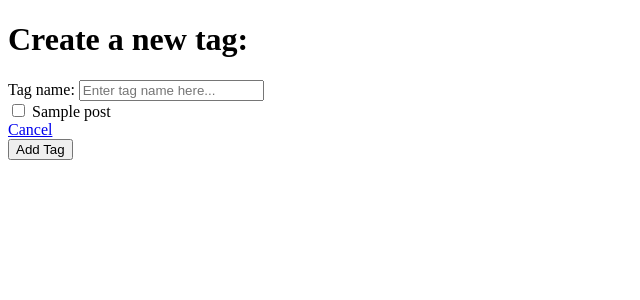
After one commit to salashamir/blogly-flask, a Flask app: page /tags/new in a window 1280 px wide. The commit adds this page. Shown: the top 300 px of the page, without its empty margins (0-640 px from the left). Run offline with Flask 2, Linux system fonts and the light colour scheme; tables that the repository leaves empty hold one stand-in row (values such as "Sample post").

Commit message:
blogly completed: all functionality implemented

```diff
--- a/app.py
+++ b/app.py
@@ -1,7 +1,7 @@
 """Blogly application."""
 
 from flask import Flask, request, redirect, render_template, flash
-from models import db, connect_db, User, Post
+from models import db, connect_db, User, Post, Tag
 from flask_debugtoolbar import DebugToolbarExtension
 
 app = Flask(__name__)
@@ -95,13 +95,18 @@ def post_details(post_id):
 def new_post_form(user_id):
     """Display a form to create a new post for one user"""
     user = User.query.get_or_404(user_id)
-    return render_template('posts/new-post.html', user=user)
+    tags = Tag.query.all()
+    return render_template('posts/new-post.html', user=user, tags=tags)
 
 @app.route('/users/<int:user_id>/posts/new', methods=["POST"])
 def new_post(user_id):
     """Deal with submitted form to create a new post"""
+
     user = User.query.get_or_404(user_id)
-    new_post = Post(title=request.form['title'], content=request.form['content'], user_id=user_id)
+    id_tags = [int(num) for num in request.form.getlist("tags")]
+    tags = Tag.query.filter(Tag.id.in_(id_tags)).all()
+
+    new_post = Post(title=request.form['title'], content=request.form['content'], user=user, tags=tags)
 
     db.session.add(new_post)
     db.session.commit()
@@ -123,15 +128,20 @@ def delete_post(post_id):
 @app.route('/posts/<int:post_id>/edit')
 def edit_post(post_id):
     """Form to edit post"""
+
     post = Post.query.get_or_404(post_id)
-    return render_template('posts/edit-post.html', post=post)
+    tags = Tag.query.all()
+    return render_template('posts/edit-post.html', post=post, tags=tags)
 
 @app.route('/posts/<int:post_id>/edit', methods=["POST"])
 def submit_edit(post_id):
     """Form to edit post"""
+
     post = Post.query.get_or_404(post_id)
     post.title = request.form['title']
     post.content = request.form['content']
+    id_tags = [int(num) for num in request.form.getlist("tags")]
+    post.tags = Tag.query.filter(Tag.id.in_(id_tags)).all()
 
     db.session.add(post)
     db.session.commit()
@@ -139,3 +149,74 @@ def submit_edit(post_id):
     flash("Post edited.")
 
     return redirect(f'/posts/{post_id}')
+
+# TAG ROUTES
+@app.route('/tags')
+def tags_home():
+    """Show info for all tags"""
+    tags = Tag.query.all()
+    return render_template('/tags/index.html', tags=tags)
+
+@app.route('/tags/<int:tag_id>/edit')
+def edit_tag(tag_id):
+    """Show form to edit a tag"""
+    tag = Tag.query.get_or_404(tag_id)
+    posts = Post.query.all()
+    return render_template('/tags/edit-tag.html', tag=tag, posts=posts)
+
+@app.route('/tags/<int:tag_id>/edit', methods=["POST"])
+def submit_tag_edit(tag_id):
+    """Deal w form submission for tag edit"""
+
+    tag = Tag.query.get_or_404(tag_id)
+    tag.name = request.form['name']
+    id_posts = [int(num) for num in request.form.getlist("posts")]
+    tag.posts = Post.query.filter(Post.id.in_(id_posts)).all()
+
+    db.session.add(tag)
+    db.session.commit()
+
+    flash('Tag edited.')
+
+    return redirect("/tags")
+
+
+@app.route('/tags/<int:tag_id>')
+def show_tag(tag_id):
+    """Display tag page and all its associated posts"""
+
+    tag = Tag.query.get_or_404(tag_id)
+    return render_template('tags/tag-details.html', tag=tag)
+
+
+@app.route('/tags/new')
+def new_tag():
+    """Display form to create a new tag"""
+
+    posts = Post.query.all()
+    return render_template('/tags/new-tag.html', posts=posts)
+
+@app.route('/tags/new', methods=['POST'])
+def create_tag():
+    """Deal with submission of new tag form"""
+
+    ids_posts = [int(num) for num in request.form.getlist("posts")]
+    posts = Post.query.filter(Post.id.in_(ids_posts)).all()
+    tag = Tag(name=request.form['name'], posts=posts)
+    db.session.add(tag)
+    db.session.commit()
+
+    flash("Tag created.")
+
+    return redirect("/tags")
+
+@app.route('/tags/<int:tag_id>/delete', methods=["POST"])
+def delete_tag(tag_id):
+    """Delete a tag from db"""
+
+    tag = Tag.query.get_or_404(tag_id)
+    db.session.delete(tag)
+    db.session.commit()
+    flash('Tag deleted.')
+
+    return redirect('/tags')
--- /dev/null
+++ b/templates/tags/new-tag.html
@@ -0,0 +1,30 @@
+{% extends 'base.html' %}
+
+{% block title %}Create New Tag{% endblock %}
+
+{% block content %}
+
+<h1>Create a new tag:</h1>
+
+<form action="/tags/new" method="POST">
+  <div>
+    <label for="name">Tag name:</label>
+    <input type="text" id="name" name="name" placeholder="Enter tag name here...">
+  </div>
+  <div>
+    {% for post in posts %}
+    <div>
+      <input type="checkbox" value="{{post.id}}" id="post_{{post.id}}" name="posts">
+      <label for="post_{{post.id}}">{{post.title}}</label>
+    </div>
+    {% endfor %}
+  </div>
+  <div>
+    <div>
+    <a href="/tags">Cancel</a>
+  </div>
+    <button type="submit">Add Tag</button>
+  </div>
+</form>
+
+{% endblock %}
```
Also changed, not shown: models.py (+18 -0 lines), templates/posts/edit-post.html (+8 -0 lines), templates/posts/home.html (+8 -0 lines), templates/posts/new-post.html (+9 -0 lines), templates/posts/post-details.html (+9 -0 lines), templates/tags/edit-tag.html (added, +29 -0 lines), templates/tags/index.html (added, +19 -0 lines), templates/tags/tag-details.html (added, +21 -0 lines).
